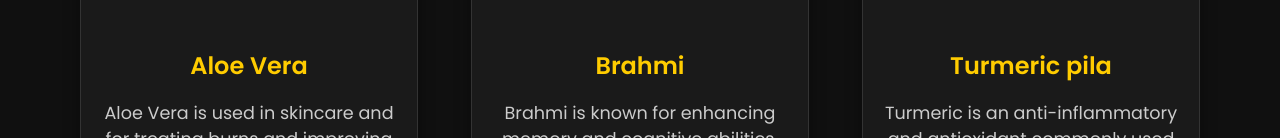
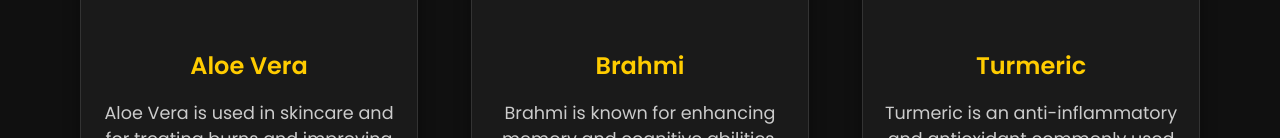
Before and after one commit to AdityaK-024/AYUSH_Virtual_Garden, a website: page medicinalplant.html in a window 1280 px wide. Shown: the part 1059-1197 px from the top of the page. Drawn offline with Linux system fonts and the light colour scheme.

Commit message:
Theek hai Bhai

```diff
--- a/medicinalplant.html
+++ b/medicinalplant.html
@@ -68,7 +68,7 @@
                 <div class="card">
                     <img src="Images/turmeric.jpg" alt="Turmeric">
                     <div class="card-content">
-                        <h3>Turmeric pila </h3>
+                        <h3>Turmeric</h3>
                         <p>Turmeric is an anti-inflammatory and antioxidant commonly used to improve skin and digestion.</p>
                         <button class="start-quiz-btn" onclick="showPopup('Turmeric')">Learn More</button>
                     </div>
```
